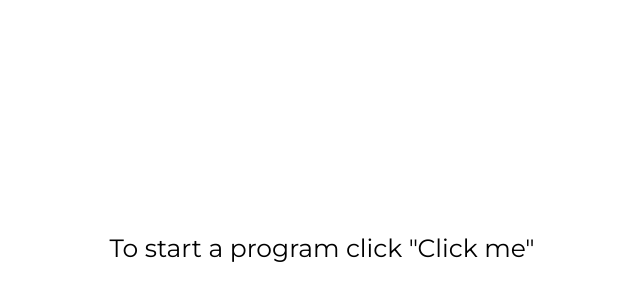
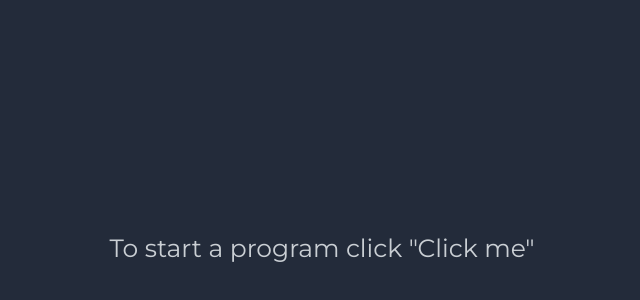
Before and after one commit to swamptoday/Fast_Read, a plain HTML site: page index.html in a window 1280 px wide. Shown: the part 192-492 px from the top of the page, without its empty margins (318-958 px from the left). Drawn offline with Linux system fonts and the light colour scheme.

Commit message:
New background colour and new text colour

```diff
--- a/layout.css
+++ b/layout.css
@@ -2,17 +2,22 @@
 margin-top: 425px;
 text-align: center;
 font-family: 'Montserrat', sans-serif;
+color:#CACFD4;
+background-color:#232B3A;
 }
 
 .words {
     font-size: 25px;
+background-color:#232B3A;
 }
 
 .title {
     margin-bottom: 75px;
+background-color:#232B3A;
 }
 
-.changeButton {
-    font-size: 16px;
-    margin-top: 125px;
+body{
+
+background-color:#232B3A;
+
 }
```
